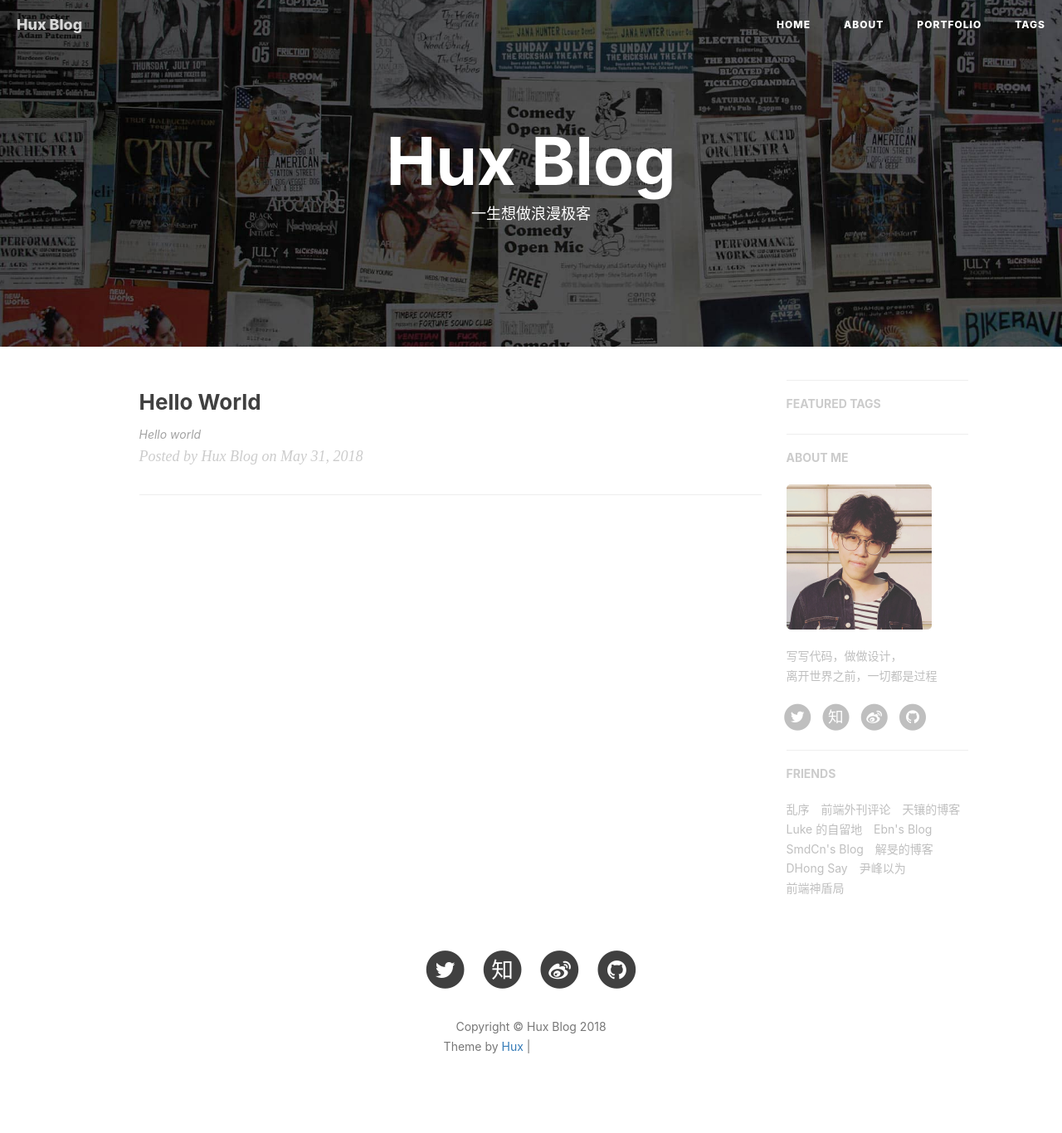
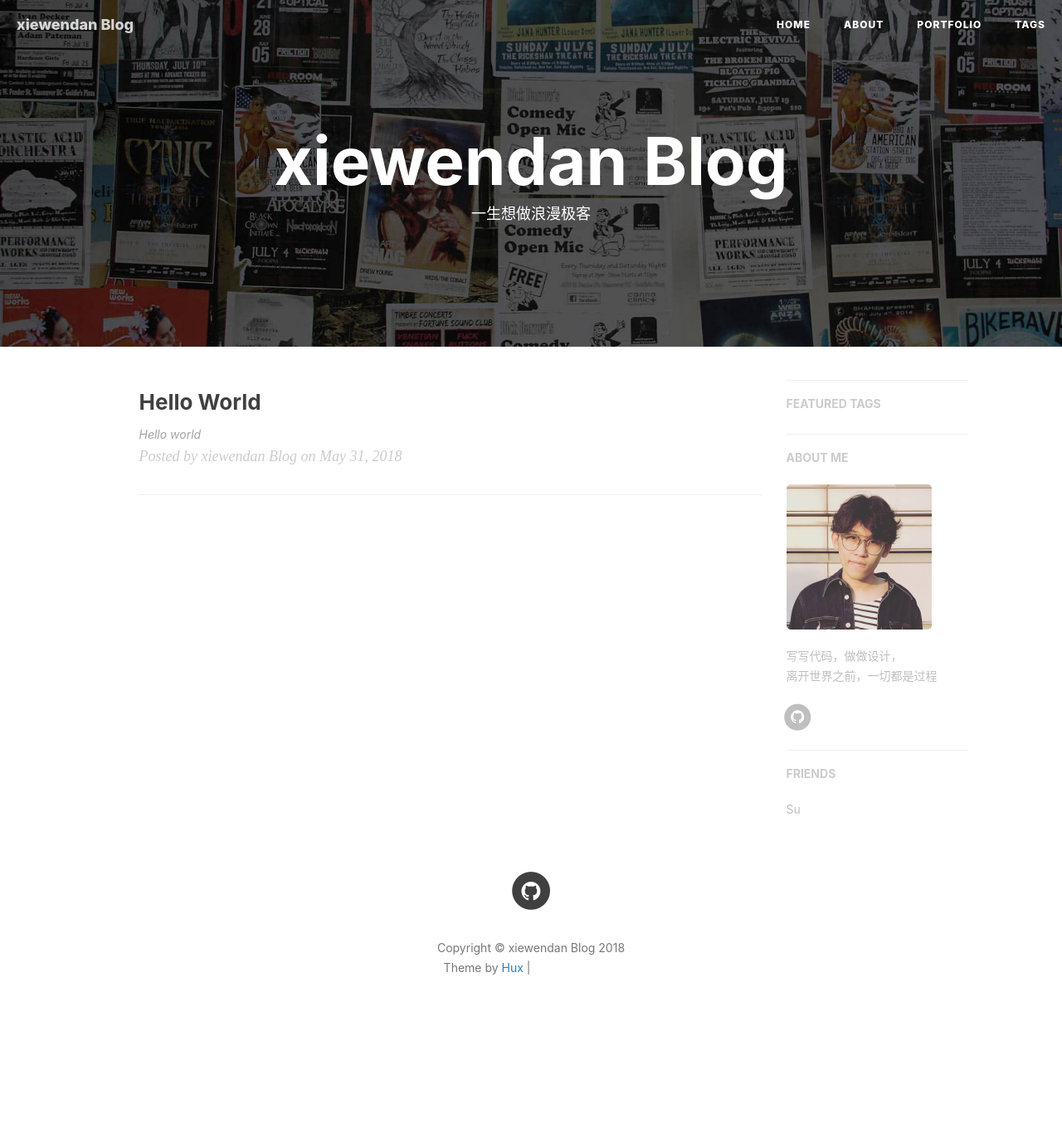
Before and after one commit to xiewendan/xiewendan.github.io, a Jekyll site: the page built from index.html, in a window 1280 px wide. Shown: the whole page at 83% size. Built offline with Jekyll 4.4.1, drawn with Linux system fonts in a browser that asks for light colours; nearby versions of some CDN libraries; the list of posts is cut into pages by our own code; comment, search, counter and statistics services are not loaded; after the commit the page ends 1271 px from its top, so only the background shows below that; grey boxes are pictures that could not be loaded.

Commit message:
[init] config

```diff
--- a/_config.yml
+++ b/_config.yml
@@ -1,21 +1,21 @@
 # Site settings
-title: Hux Blog
-SEOTitle: 黄玄的博客 | Hux Blog
+title: xiewendan Blog
+SEOTitle: 千山我独行
 header-img: img/home-bg.jpg
-email: huxpro@gmail.com
-description: "关于前端与设计、黑客与画家 | 黄玄，Web & Mobile Lover，Software Engineer，UX Designer | 这里是 @Hux黄玄 的个人博客，与你一起发现更大的世界。"
-keyword: "黄玄, Hux黄玄, Hux, 鬼栈, huxpro, @huxpro, 黄玄的博客, Hux Blog, 博客, 个人网站, 互联网, Web, JavaScript, 前端, 设计"
-url: "https://huangxuan.me"              # your host, for absolute URL
+email: stephenxjc@gmail.com
+description: "虽千万人，吾独行"
+keyword: "it技术"
+# url: "https://huangxuan.me"              # your host, for absolute URL
 baseurl: ""                             # for example, '/blog' if your blog hosted on 'host/blog'
 
 
 
 # SNS settings
 RSS: false
-weibo_username:     huxpro
-zhihu_username:     huxpro
-github_username:    huxpro
-twitter_username:   huxpro
+# weibo_username:     huxpro
+# zhihu_username:     huxpro
+github_username:    xiewendan
+# twitter_username:   huxpro
 #facebook_username:  huxpro
 # linkedin_username:  firstname-lastname-idxxxx
 
@@ -48,10 +48,10 @@ kramdown:
 
 
 # Disqus settings
-disqus_username: hux
+disqus_username: xiewendan
 
 # Netease setttings
-netease_comment: false
+netease_comment: true
 
 
 
@@ -60,8 +60,8 @@ netease_comment: false
 # ba_track_id: [your track id]
 
 # Google Analytics
-ga_track_id: 'UA-49627206-1'            # Format: UA-xxxxxx-xx
-ga_domain: huangxuan.me
+# ga_track_id: 'UA-49627206-1'            # Format: UA-xxxxxx-xx
+# ga_domain: huangxuan.me
 
 
 
@@ -87,37 +87,7 @@ service-worker: true
 # Friends
 friends: [
     {
-    #     title: "Su",
-    #     href: "http://su.gallery/"
-    # },{
-        title: "乱序",
-        href: "http://mida.re/"
-    },{
-        title: "前端外刊评论",
-        href: "http://qianduan.guru/"
-    },{
-        title: "天镶的博客",
-        href: "http://lingyu.wang/"
-    },{
-        title: "Luke 的自留地",
-        href: "http://hmqk1995.github.io"
-    },{
-        title: "Ebn's Blog",
-        href: "http://ebnbin.com/"
-    },{
-        title: "SmdCn's Blog",
-        href: "http://blog.smdcn.net"
-    },{
-        title: "解旻的博客",
-        href: "http://xieminis.me/"
-    },{
-        title: "DHong Say",
-        href: "http://dhong.co"
-    },{
-        title: "尹峰以为",
-        href: "http://ingf.github.io/"
-    },{
-        title: "前端神盾局",
-        href: "http://wepiaofei.github.io/blog/"
+         title: "Su",
+         href: "http://su.gallery/"
     }
 ]
```
